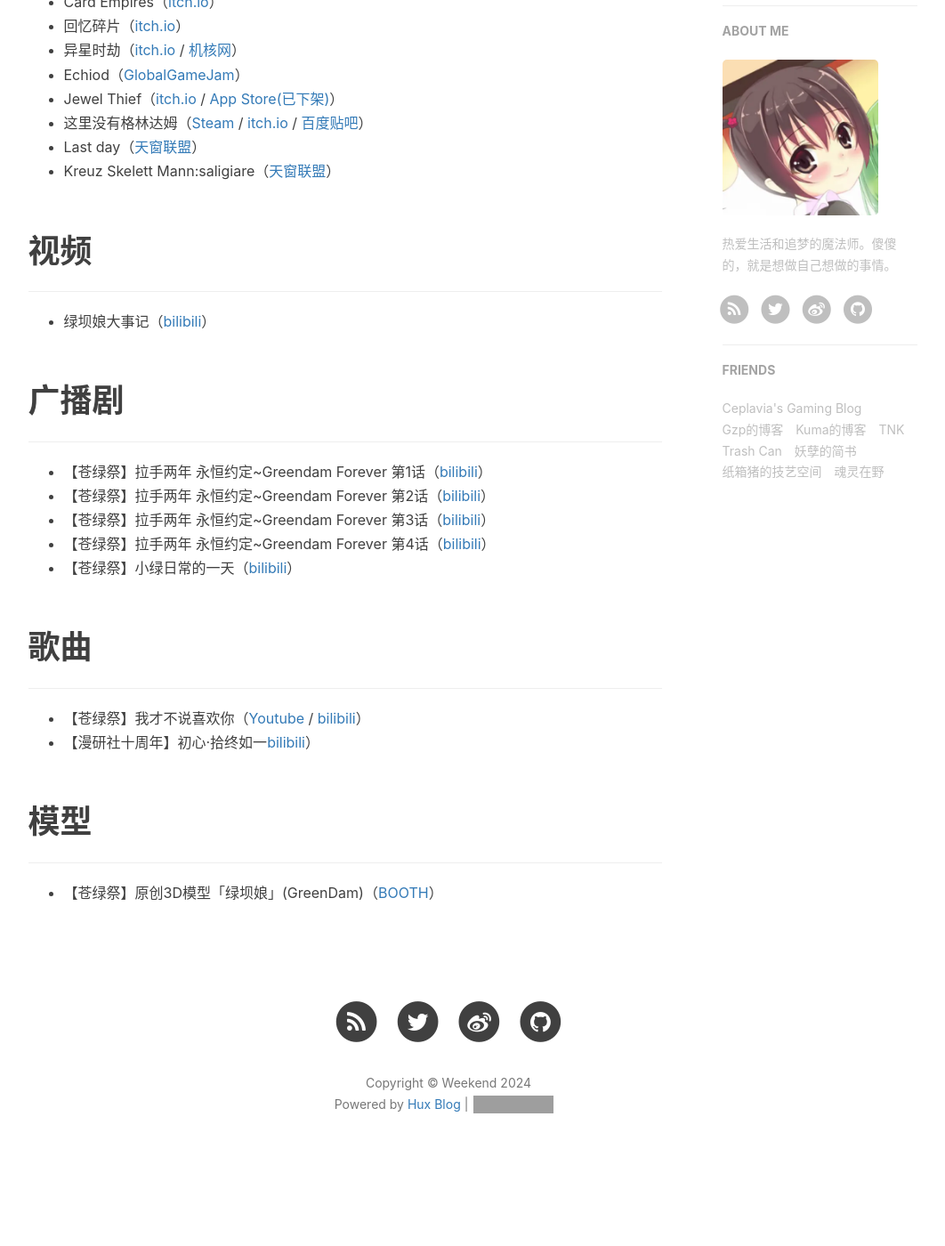
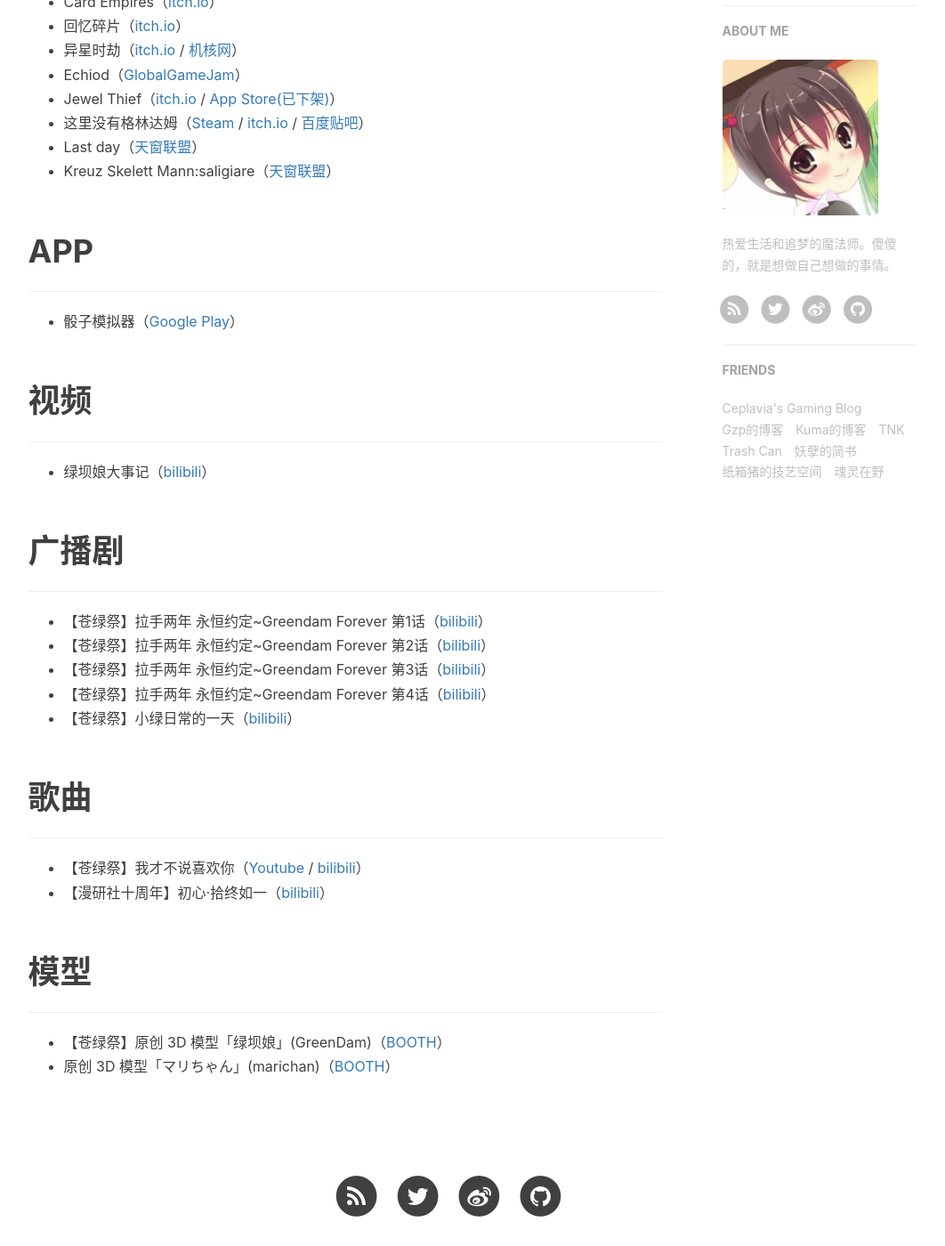
Before and after one commit to SunnyRx/SunnyRx.github.io, a Jekyll site: the page built from works.html, in a window 1280 px wide and 1400 px high, scrolled down 656 px. Shown: the whole window at 89% size, without its empty margins (136-1198 px from the left). Built offline with Jekyll 4.4.1, drawn with Linux system fonts in a browser that asks for light colours; nearby versions of some CDN libraries; comment, search, counter and statistics services are not loaded; before the commit the page ends 2001 px from its top, so only the background shows below that; grey boxes are pictures that could not be loaded.

Commit message:
更新作品

```diff
--- a/_includes/works.md
+++ b/_includes/works.md
@@ -12,6 +12,12 @@
 - 这里没有格林达姆（[Steam](https://store.steampowered.com/app/1109460/There_is_No_GreenDam/) / [itch.io](https://sunnyrx.itch.io/there-is-no-greendam) / [百度贴吧](http://tieba.baidu.com/p/3098681603)）
 - Last day（[天窗联盟](https://doujin.bgm.tv/blog/42460)）
 - Kreuz Skelett Mann:saligiare（[天窗联盟](https://doujin.bgm.tv/blog/34948)）
+
+# APP
+
+---
+
+- 骰子模拟器（[Google Play](https://play.google.com/store/apps/details?id=ord.gd136.soft.diceSim)）
 
 # 视频
 
@@ -34,10 +40,11 @@
 ---
 
 - 【苍绿祭】我才不说喜欢你（[Youtube](https://www.youtube.com/watch?v=MhhkmeUa3oA) / [bilibili](https://www.bilibili.com/video/BV1ps411v7Cd)）
-- 【漫研社十周年】初心·拾终如一[bilibili](https://www.bilibili.com/video/BV1EJ41147wr)）
+- 【漫研社十周年】初心·拾终如一（[bilibili](https://www.bilibili.com/video/BV1EJ41147wr)）
 
 # 模型
 
 ---
 
-- 【苍绿祭】原创3D模型「绿坝娘」(GreenDam)（[BOOTH](https://sunnyrx.booth.pm/items/2348604)）
+- 【苍绿祭】原创 3D 模型「绿坝娘」(GreenDam)（[BOOTH](https://sunnyrx.booth.pm/items/2348604)）
+- 原创 3D 模型「マリちゃん」(marichan)（[BOOTH](https://fairysteaparty.booth.pm/items/5585204)）
```
